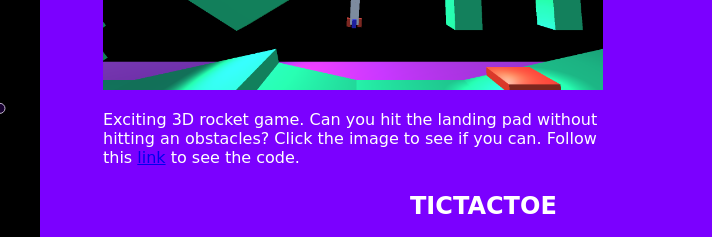
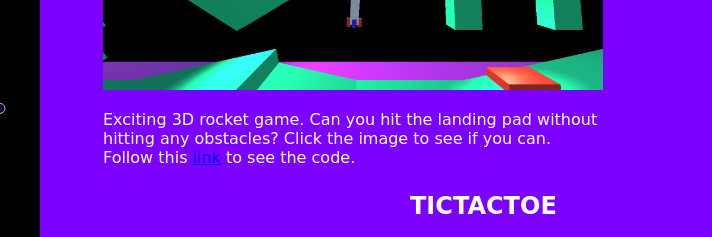
Before and after one commit to jenasr/Portfolio, a plain HTML site: page index.html in a window 1280 px wide. Shown: the part 675-912 px from the top of the page, 0-712 px from the left. Drawn offline with nearby package versions, Linux system fonts and the light colour scheme; a web font is replaced by a local one.

Commit message:
Update index.html

```diff
--- a/index.html
+++ b/index.html
@@ -51,7 +51,7 @@
                         <a href="https://sharemygame.com/@cipher99/project-boost-101">
                             <img src="project-bst.png" alt="Project Boost In-game" style="width:500px;height:300px;">
                         </a>
-                        <p>Exciting 3D rocket game. Can you hit the landing pad without hitting an obstacles? Click the
+                        <p>Exciting 3D rocket game. Can you hit the landing pad without hitting any obstacles? Click the
                             image to see if you can. Follow this <a href="https://github.com/jenasr/3_Project_Boost">link</a> to see the code.</p>
                     </li>
                     <li>
```
